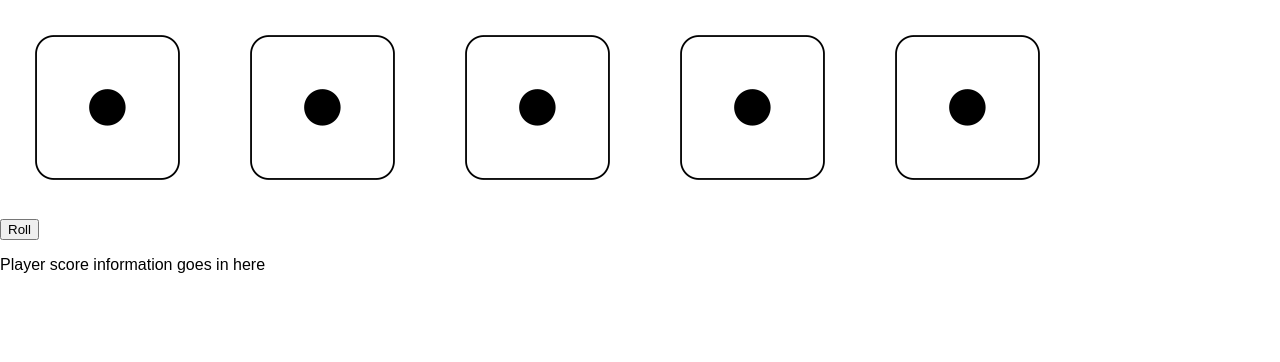
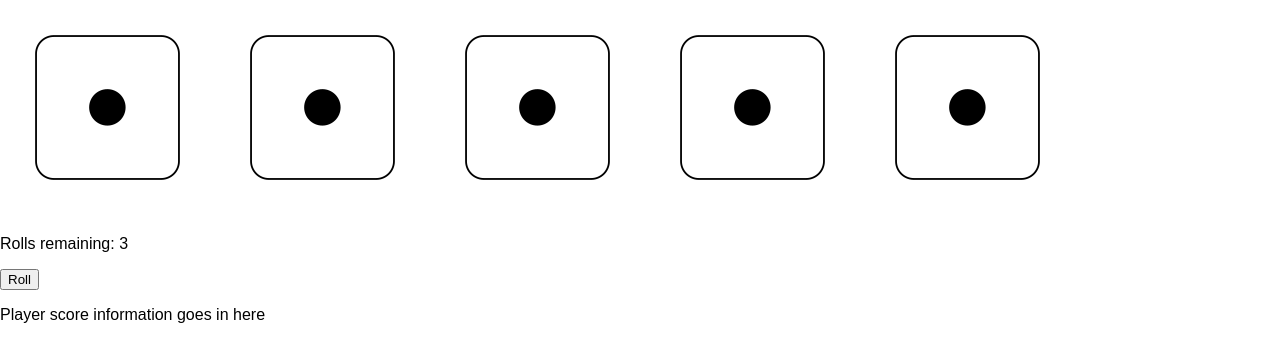
Before and after one commit to cifarquhar/yahtzee, a React (Create React App) app: page / in a window 1280 px wide. Shown: the top 362 px of the page. Built offline with nearby package versions, Linux system fonts and the light colour scheme.

Commit message:
add cap to number of rolls per turn

```diff
--- a/src/containers/DiceContainer.jsx
+++ b/src/containers/DiceContainer.jsx
@@ -11,6 +11,8 @@ class DiceContainer extends Component {
     this.state = {
       diceValue: null
     };
+
+    this.rollsRemaining = 3;
 
     this.die1 = {value: null, held: false};
     this.die2 = {value: null, held: false};
@@ -29,6 +31,8 @@ class DiceContainer extends Component {
 
 
   rollDice(){
+
+    if (this.rollsRemaining){
       this.dice.forEach(die => {
         if (!die.held){
           die.value = this.getDieValue();
@@ -41,14 +45,17 @@ class DiceContainer extends Component {
        totalValue += die.value
       })
 
+      this.rollsRemaining -= 1;
       this.setState({diceValue: totalValue});
-
+    }
   }
 
 
   flipHeldState(die){
+    if (this.rollsRemaining < 3){
       die.held = !die.held;
       this.forceUpdate();
+    }
   }
 
 
@@ -70,6 +77,7 @@ class DiceContainer extends Component {
         <div className="dice-container">
           {diceToRender}
         </div>
+        <p>Rolls remaining: {this.rollsRemaining}</p>
         <Button onClick={this.rollDice.bind(this)} block>Roll</Button>
       </div>
     );
```
Lines whose indentation alone changed are shown as unchanged.
